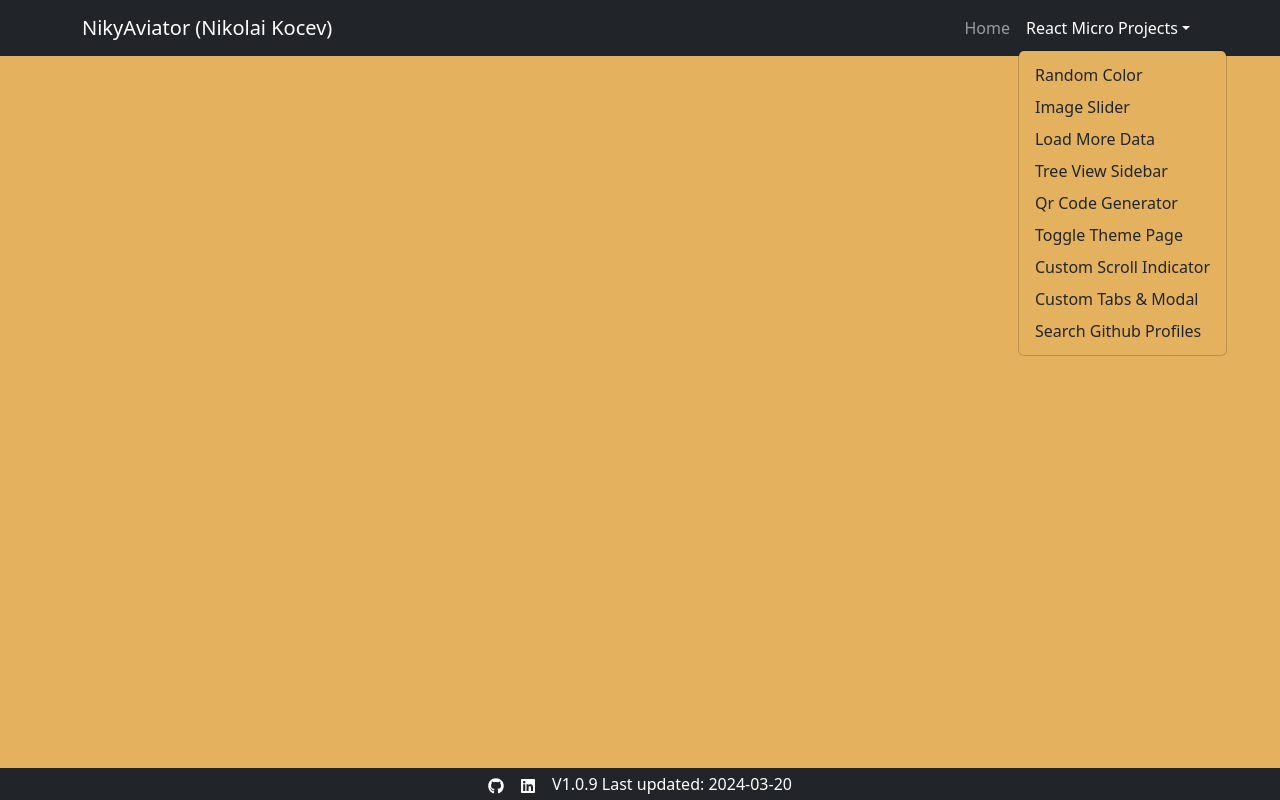
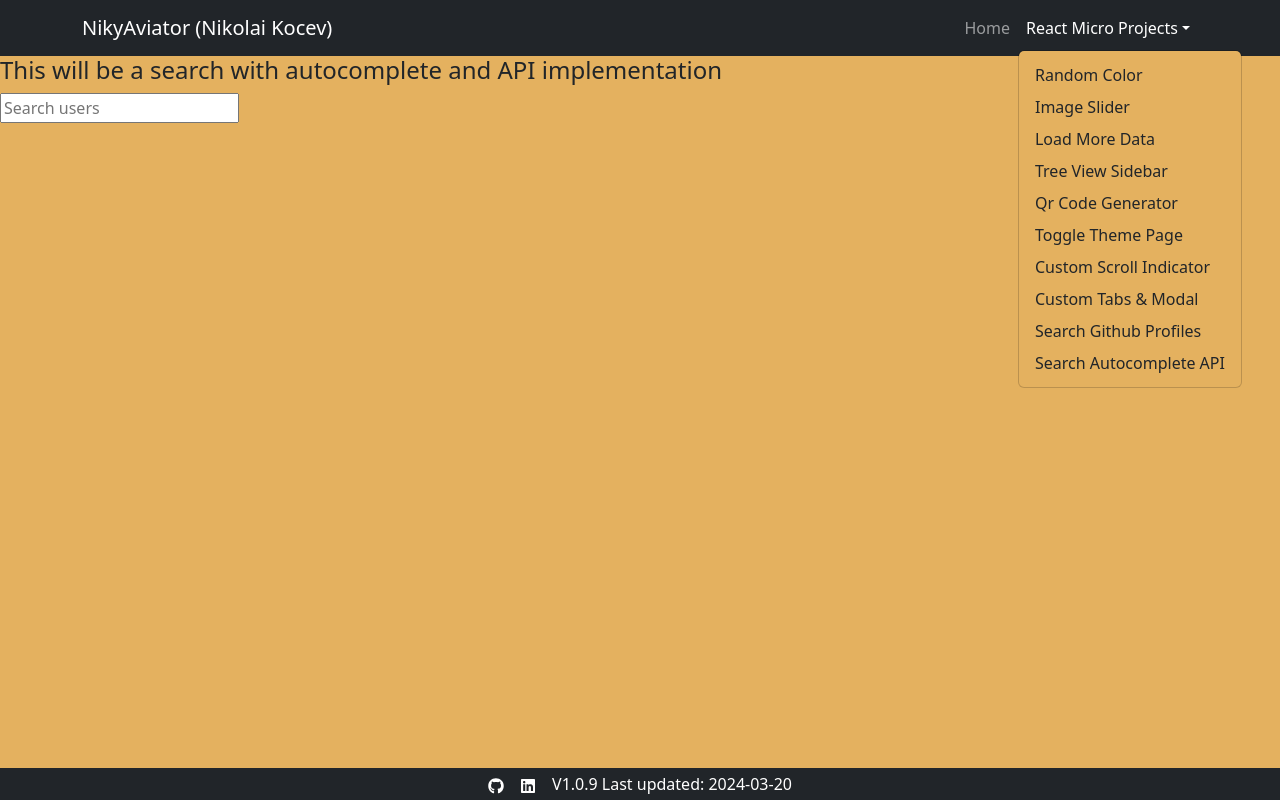
Before and after one commit to NikyAviator/nikolaikocev, a React (Vite) app in the folder frontend/: page /search in a window 1280 px wide. Both pictures are taken after a click on the button "React Micro Projects". Built offline with nearby package versions, Linux system fonts and the light colour scheme; no server answers; a web font is replaced by a local one.

Commit message:
search page is up, now we need the func.

```diff
--- a/frontend/src/App.jsx
+++ b/frontend/src/App.jsx
@@ -1,6 +1,5 @@
 import { BrowserRouter, Routes, Route } from 'react-router-dom';
 import '../src/scss/styles.scss';
-
 import Home from './Pages/Home.jsx';
 import Header from './Components/Header.jsx';
 import Footer from './Components/Footer';
@@ -13,6 +12,7 @@ import LightDarkPage from './Pages/LightDarkPage.jsx';
 import ScrollIndicatorPage from './Pages/ScrollIndicatorPage.jsx';
 import TabsPage from './Pages/TabsPage.jsx';
 import GithubProfilePage from './Pages/GithubProfilePage.jsx';
+import SearchPage from './Pages/SearchPage.jsx';
 function App() {
   return (
     <>
@@ -32,6 +32,7 @@ function App() {
             <Route path='/scrollindicator' element={<ScrollIndicatorPage />} />
             <Route path='/tabs' element={<TabsPage />} />
             <Route path='/githubprofiler' element={<GithubProfilePage />} />
+            <Route path='/search' element={<SearchPage />} />
           </Routes>
         </main>
         <footer>
--- a/frontend/src/Components/Header.jsx
+++ b/frontend/src/Components/Header.jsx
@@ -42,6 +42,9 @@ function Header() {
               <NavDropdown.Item href='/githubprofiler'>
                 Search Github Profiles
               </NavDropdown.Item>
+              <NavDropdown.Item href='/search'>
+                Search Autocomplete API
+              </NavDropdown.Item>
             </NavDropdown>
           </Nav>
         </Navbar.Collapse>
--- a/frontend/src/Pages/SearchPage.jsx
+++ b/frontend/src/Pages/SearchPage.jsx
@@ -1,5 +1,13 @@
+import '../scss/styles.scss';
+import SearchAutocomplete from '../Components/search-autocomplete-api/SearchAutocomplete';
+
 const SearchPage = () => {
-  return <div>SearchPage</div>;
+  return (
+    <>
+      <h4>This will be a search with autocomplete and API implementation</h4>
+      <SearchAutocomplete />
+    </>
+  );
 };
 
 export default SearchPage;
```
